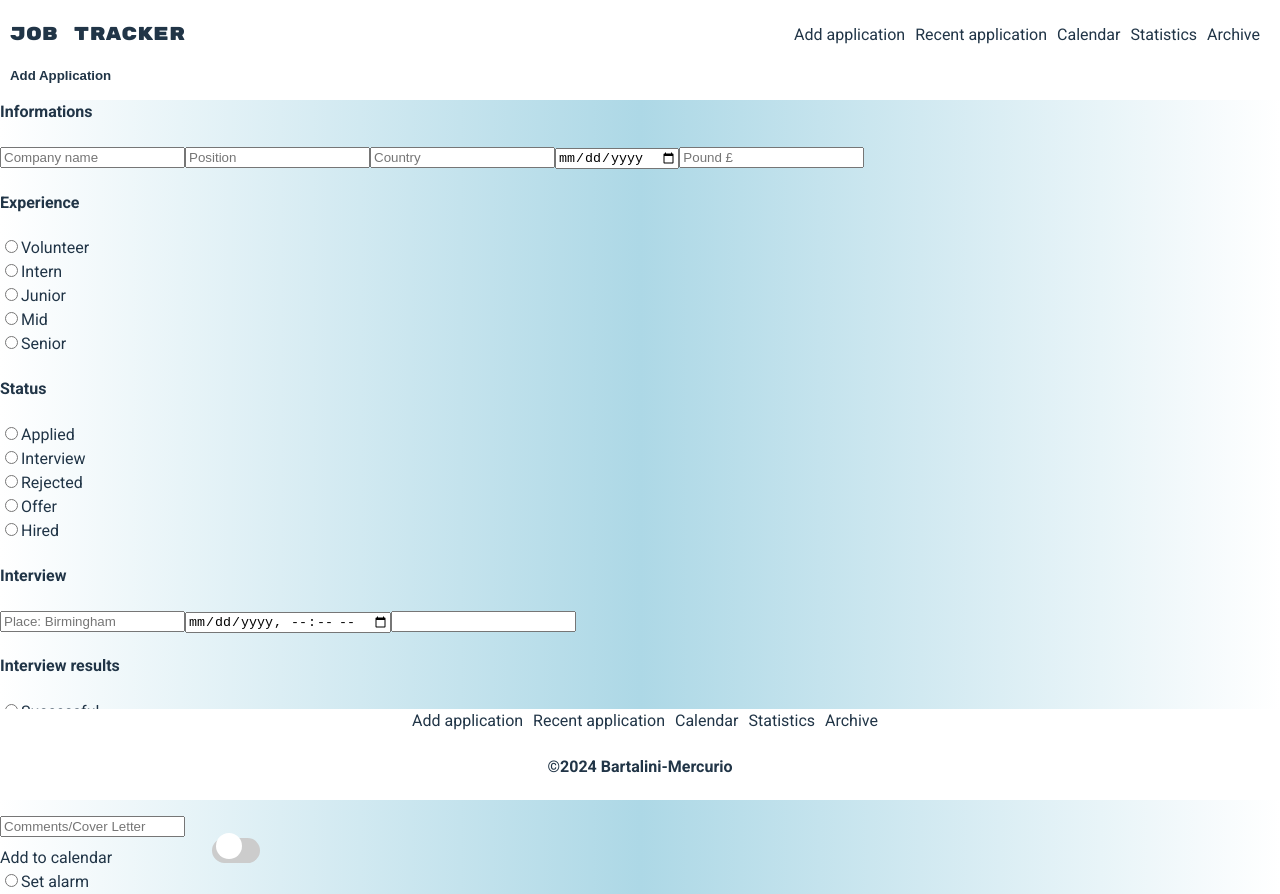
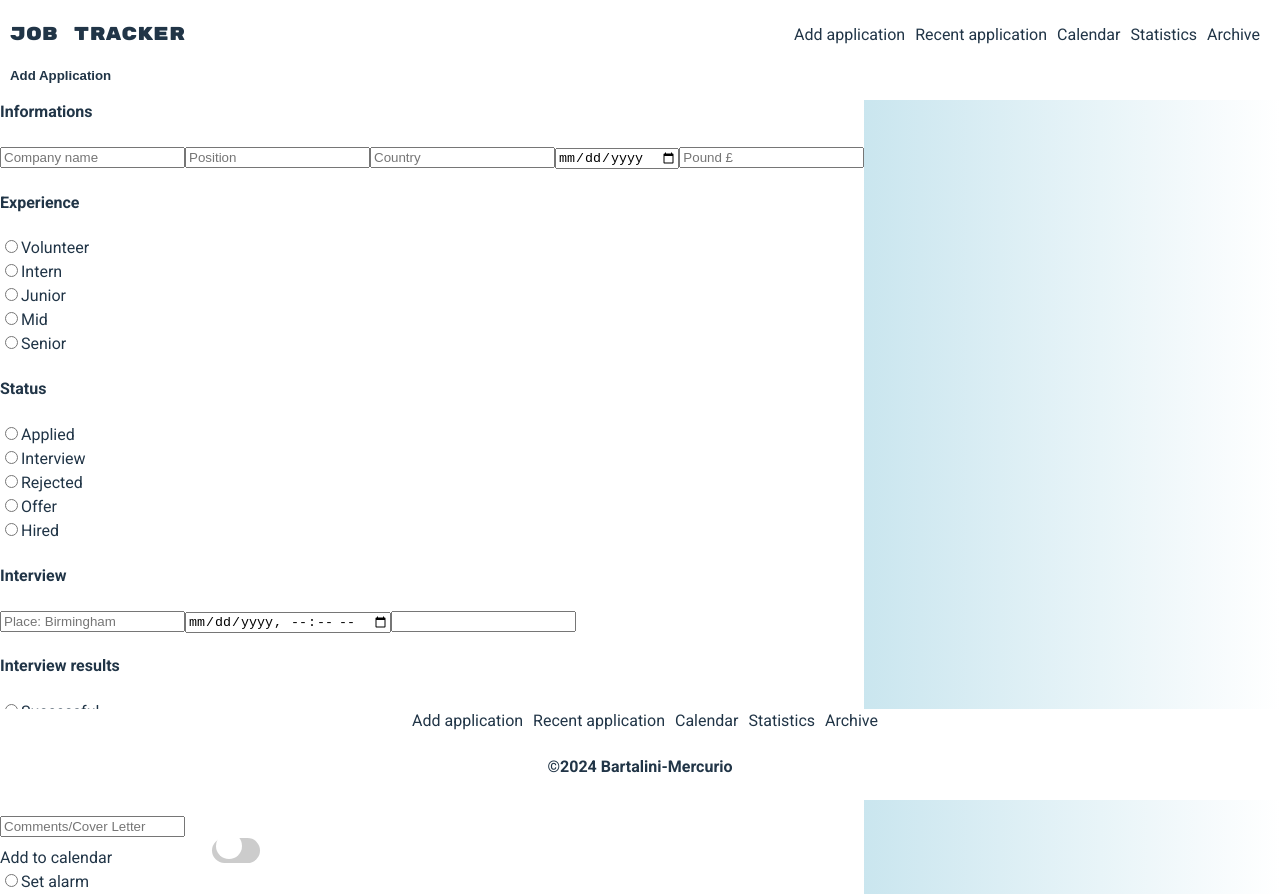
Before and after one commit to StefaniaMerc/Job-Tracker, a React (Vite) app: page /AddApplication in a window 1280 px wide. Built offline with nearby package versions, Linux system fonts and the light colour scheme.

Commit message:
Add files via upload

```diff
--- a/src/pages/AddApplication.jsx
+++ b/src/pages/AddApplication.jsx
@@ -3,7 +3,7 @@ import Form from "../components/Form"
 
 export default function AddApllication(props){
     return(
-        <div>
+        <div className="AddApp">
             <Header name = {props.name}/>
             <Form />
         </div>
```
